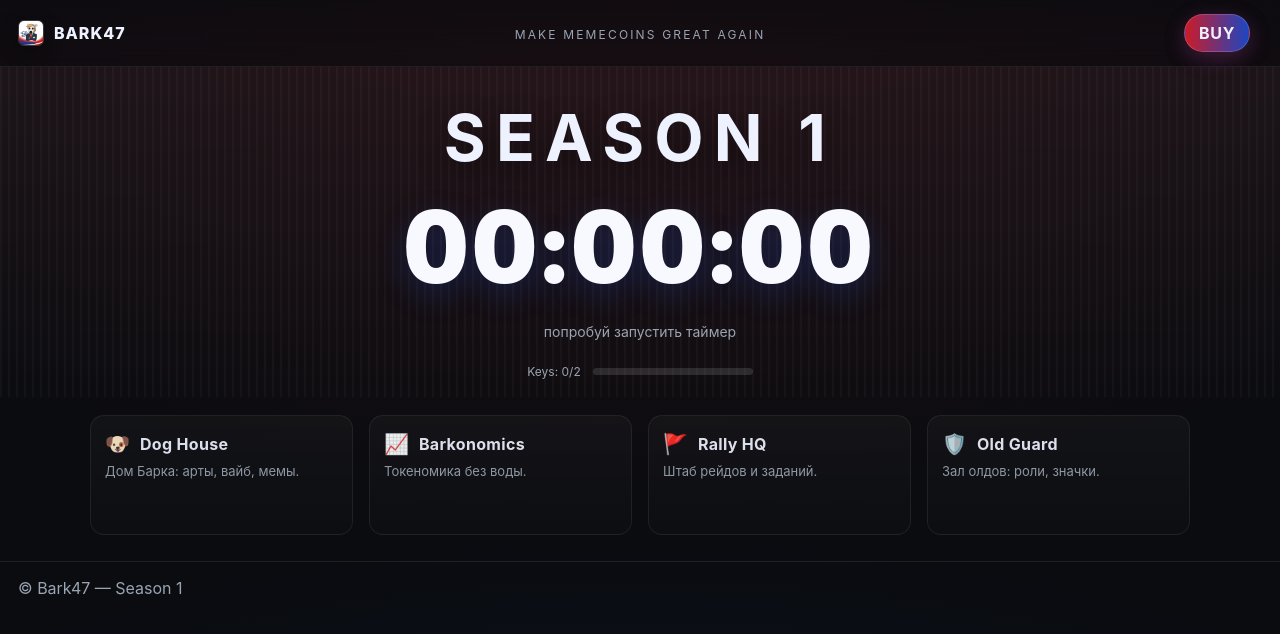
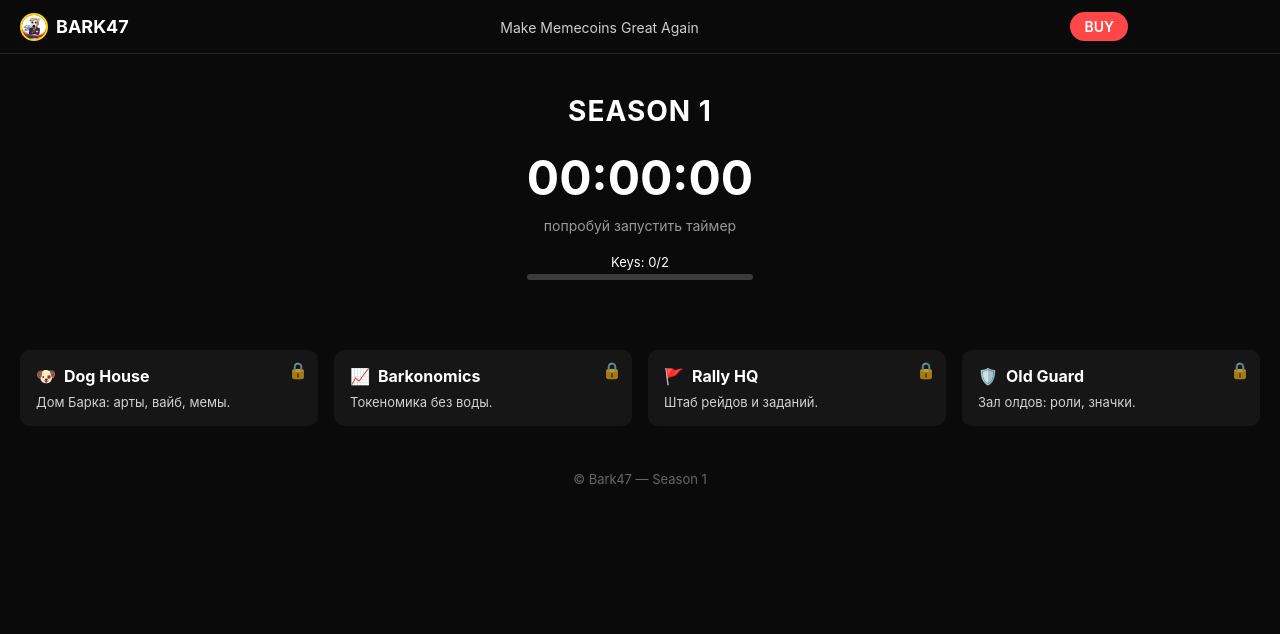
Before and after one commit to p1at0/bark47test, a plain HTML site: page index.html in a window 1280 px wide. Drawn offline with Linux system fonts and the light colour scheme; a script that the page names is missing.

Commit message:
Update styles.css

```diff
--- a/styles.css
+++ b/styles.css
@@ -1,91 +1,262 @@
-/* Base */
-*{box-sizing:border-box}
-html,body{height:100%;margin:0}
-:root{
-  --bg:#0a0c10; --fg:#eef2ff; --muted:#9aa4b2; --line:rgba(255,255,255,.08);
-  --accent1:#e21e2b; --accent2:#1d4ed8; --gold:#f5a623
-}
-body{
-  font-family:-apple-system,BlinkMacSystemFont,"Segoe UI",Inter,Roboto,Ubuntu,"Helvetica Neue",Arial,"Noto Sans",sans-serif;
-  color:var(--fg);
-  background:
-    radial-gradient(1200px 600px at 50% -80px, rgba(226,30,43,.12), rgba(0,0,0,0)),
-    radial-gradient(1000px 420px at 50% 120%, rgba(29,78,216,.10), rgba(0,0,0,0)),
-    var(--bg);
-}
-.hidden{display:none!important}
-
-/* Nav */
-.nav{
-  display:grid; grid-template-columns:1fr auto 1fr; align-items:center; gap:16px;
-  padding:14px 18px; border-bottom:1px solid var(--line);
-  position:sticky; top:0; backdrop-filter: blur(8px);
-  background:linear-gradient(180deg, rgba(10,12,16,.7), rgba(10,12,16,.4));
-}
-.logo{display:flex;align-items:center;gap:10px;font-weight:800;letter-spacing:.06em}
-.logo-img{width:26px;height:26px;border-radius:6px;object-fit:cover;border:1px solid rgba(255,255,255,.18);box-shadow:0 6px 18px rgba(0,0,0,.35)}
-.logo-text{font-size:16px}
-.slogan{font-size:12px;text-transform:uppercase;letter-spacing:.18em;color:var(--muted)}
-.nav-right{display:flex;align-items:center;gap:12px;justify-self:end}
-.pill{
-  padding:8px 14px;border-radius:999px;font-weight:700;letter-spacing:.04em;
-  border:1px solid rgba(255,255,255,.16);text-decoration:none;color:var(--fg);
-  background:linear-gradient(90deg, rgba(226,30,43,.9), rgba(29,78,216,.9));
-  box-shadow:0 6px 22px rgba(226,30,43,.22), 0 6px 22px rgba(29,78,216,.22);
+/* -------------------
+   Базовые стили
+------------------- */
+* {
+  box-sizing: border-box;
+  margin: 0;
+  padding: 0;
 }
 
-/* User capsule */
-.user{
-  display:flex;align-items:center;gap:8px;padding:2px 6px;border-radius:999px;
-  background:rgba(255,255,255,.06); border:1px solid rgba(255,255,255,.12);
-  max-width:260px; overflow:hidden;
+body {
+  font-family: "Inter", "Arial", sans-serif;
+  background: #0a0a0a;
+  color: #fff;
+  min-height: 100vh;
+  display: flex;
+  flex-direction: column;
 }
-.avatar{
-  width:26px;height:26px;border-radius:50%;object-fit:cover;
-  border:2px solid #d8a901; box-shadow:0 0 0 2px rgba(255,215,0,.25);
-  flex:0 0 auto;
+
+/* -------------------
+   Навбар
+------------------- */
+.nav {
+  display: flex;
+  justify-content: space-between;
+  align-items: center;
+  padding: 12px 20px;
+  border-bottom: 1px solid rgba(255, 255, 255, 0.1);
 }
-.uname{font-size:13px;color:#fff;text-decoration:none;white-space:nowrap;overflow:hidden;text-overflow:ellipsis;max-width:170px}
-.logout{background:transparent;border:0;color:#aeb5c6;font-size:16px;cursor:pointer;padding:0 4px;border-radius:6px;flex:0 0 auto}
-.logout:hover{color:#fff;background:rgba(255,255,255,.12)}
-.tg-login{min-width:0}
-.tg-login iframe{border-radius:999px}
 
-/* Hero */
-.hero{display:grid;place-items:center;padding:32px 18px 18px;background:
-  repeating-linear-gradient(90deg, rgba(255,255,255,.03) 0 2px, transparent 2px 8px),
-  linear-gradient(180deg, rgba(255,255,255,.03), rgba(255,255,255,0))}
-.hero-inner{display:grid;place-items:center;gap:10px}
-.season{margin:0;font-size:clamp(28px,7vw,64px);letter-spacing:.16em;text-transform:uppercase;text-shadow:0 10px 30px rgba(0,0,0,.4)}
-.timer{font-variant-numeric:tabular-nums;font-feature-settings:"tnum";font-weight:900;font-size:clamp(44px,10vw,100px);letter-spacing:.04em;color:#f7f9ff;text-shadow:0 10px 30px rgba(29,78,216,.25)}
-.subtitle{color:var(--muted);font-size:14px;cursor:pointer;user-select:none;padding:6px 10px;border-radius:8px;transition:background 200ms ease,color 200ms ease}
-.subtitle:hover,.subtitle:focus{outline:none;background:rgba(255,255,255,.06);color:#fff}
-.progress-wrap{display:flex;align-items:center;gap:12px;margin-top:8px}
-.keys{font-size:12px;color:var(--muted)}
-.bar{width:160px;height:7px;background:rgba(255,255,255,.12);border-radius:8px;overflow:hidden}
-.fill{height:100%;background:linear-gradient(90deg,var(--accent2),var(--accent1),var(--gold));transition:width 260ms ease}
+.logo {
+  display: flex;
+  align-items: center;
+  gap: 8px;
+}
+.logo-img {
+  width: 28px;
+  height: 28px;
+  border-radius: 50%;
+  border: 2px solid gold;
+  object-fit: cover;
+}
+.logo-text {
+  font-weight: 700;
+  font-size: 18px;
+}
 
-/* Grid */
-.grid{display:grid;grid-template-columns:repeat(4,minmax(0,1fr));gap:16px;width:min(1100px,92vw);margin:18px auto 26px}
-@media(max-width:900px){.grid{grid-template-columns:repeat(2,minmax(0,1fr))}}
-.card{position:relative;padding:16px 14px;border-radius:14px;border:1px solid var(--line);background:linear-gradient(180deg, rgba(255,255,255,.03), rgba(255,255,255,.01));transition:transform .12s ease,border-color .2s ease,background .2s ease;min-height:120px}
-.card .card-hd{display:flex;align-items:center;gap:10px;margin-bottom:6px}
-.card .emj{font-size:20px}
-.card h3{margin:0;font-size:16px;letter-spacing:.02em}
-.card p{margin:0;color:var(--muted);font-size:13px;line-height:1.4}
-.card:hover{border-color:rgba(255,255,255,.18);background:rgba(255,255,255,.06)}
-.locked{cursor:not-allowed;opacity:.92}
-.card.shake{animation:shake 380ms cubic-bezier(.36,.07,.19,.97) both}
-@keyframes shake{10%,90%{transform:translateX(-1px)}20%,80%{transform:translateX(2px)}30%,50%,70%{transform:translateX(-4px)}40%,60%{transform:translateX(4px)}}
-.card::after{content:attr(data-tooltip);position:absolute;left:12px;bottom:12px;font-size:11px;color:#a7aebf;opacity:0;transform:translateY(6px);transition:200ms ease;pointer-events:none}
-.card:hover::after{opacity:1;transform:translateY(0)}
+.slogan {
+  font-size: 14px;
+  opacity: 0.8;
+}
 
-/* Footer */
-.foot{border-top:1px solid var(--line);display:flex;align-items:center;justify-content:space-between;padding:16px 18px;color:var(--muted)}
+.nav-right {
+  display: flex;
+  align-items: center;
+  gap: 12px;
+}
 
-/* Toast */
-.toast{position:fixed;left:50%;bottom:24px;transform:translateX(-50%) translateY(80px);
-  background:rgba(13,15,18,.96);color:#e9eaee;border:1px solid rgba(255,255,255,.08);
-  padding:10px 14px;border-radius:12px;font-size:14px;box-shadow:0 10px 30px rgba(0,0,0,.25);
-  opacity:0;transition:transform 260ms ease,opacity 260ms ease;z-index:100}
-.toast.show{opacity:1;transform:translateX(-50%) translateY(0)}
+.pill {
+  background: #ff4747;
+  color: #fff;
+  text-decoration: none;
+  padding: 6px 14px;
+  border-radius: 20px;
+  font-weight: 600;
+  font-size: 14px;
+  transition: background 0.2s;
+}
+.pill:hover {
+  background: #ff3030;
+}
+
+/* -------------------
+   Telegram User
+------------------- */
+.user {
+  display: flex;
+  align-items: center;
+  gap: 8px;
+  background: rgba(255, 255, 255, 0.08);
+  padding: 4px 10px;
+  border-radius: 20px;
+}
+
+.user.hidden {
+  display: none;
+}
+
+.avatar {
+  width: 26px;
+  height: 26px;
+  border-radius: 50%;
+  border: 2px solid gold;
+  object-fit: cover;
+}
+
+.uname {
+  font-size: 14px;
+  color: #fff;
+  text-decoration: none;
+}
+.uname:hover {
+  text-decoration: underline;
+}
+
+.logout {
+  background: transparent;
+  border: none;
+  color: #bbb;
+  font-size: 18px;
+  cursor: pointer;
+  line-height: 1;
+}
+.logout:hover {
+  color: #fff;
+}
+
+.tg-login {
+  min-width: 120px;
+}
+
+/* -------------------
+   Hero / Таймер
+------------------- */
+.hero {
+  flex: 1;
+  display: flex;
+  align-items: center;
+  justify-content: center;
+  text-align: center;
+  padding: 40px 20px;
+}
+
+.hero-inner {
+  max-width: 500px;
+}
+
+.season {
+  font-size: 28px;
+  margin-bottom: 20px;
+  letter-spacing: 1px;
+}
+
+.timer {
+  font-size: 48px;
+  font-weight: 700;
+  margin-bottom: 10px;
+}
+
+.subtitle {
+  font-size: 14px;
+  color: #999;
+  cursor: pointer;
+  margin-bottom: 20px;
+}
+.subtitle:hover {
+  color: #fff;
+}
+
+/* -------------------
+   Прогресс-бар ключей
+------------------- */
+.progress-wrap {
+  margin: 12px auto 0;
+  max-width: 300px;
+}
+.keys {
+  font-size: 13px;
+  display: block;
+  margin-bottom: 4px;
+  text-align: center;
+}
+.bar {
+  width: 100%;
+  height: 6px;
+  background: rgba(255, 255, 255, 0.2);
+  border-radius: 3px;
+  overflow: hidden;
+}
+.fill {
+  height: 100%;
+  background: linear-gradient(90deg, #ff4747, gold);
+  width: 0%;
+  transition: width 0.3s;
+}
+
+/* -------------------
+   Карточки / Grid
+------------------- */
+.grid {
+  display: grid;
+  grid-template-columns: repeat(auto-fit, minmax(220px, 1fr));
+  gap: 16px;
+  padding: 30px 20px;
+}
+
+.card {
+  background: rgba(255, 255, 255, 0.05);
+  border-radius: 10px;
+  padding: 16px;
+  cursor: not-allowed;
+  position: relative;
+  transition: transform 0.2s;
+}
+.card:hover {
+  transform: translateY(-2px);
+}
+
+.card-hd {
+  display: flex;
+  align-items: center;
+  gap: 8px;
+  margin-bottom: 8px;
+}
+.card-hd h3 {
+  font-size: 16px;
+}
+
+.card.locked::after {
+  content: "🔒";
+  position: absolute;
+  top: 10px;
+  right: 10px;
+  opacity: 0.7;
+  font-size: 16px;
+}
+
+.card p {
+  font-size: 13px;
+  opacity: 0.8;
+}
+
+/* -------------------
+   Footer
+------------------- */
+.foot {
+  padding: 15px 20px;
+  text-align: center;
+  font-size: 13px;
+  color: #666;
+}
+
+/* -------------------
+   Toast
+------------------- */
+.toast {
+  position: fixed;
+  bottom: 30px;
+  left: 50%;
+  transform: translateX(-50%);
+  background: rgba(0, 0, 0, 0.9);
+  color: #fff;
+  padding: 8px 14px;
+  border-radius: 6px;
+  opacity: 0;
+  transition: opacity 0.3s;
+  font-size: 14px;
+  pointer-events: none;
+  z-index: 1000;
+}
+.toast.show {
+  opacity: 1;
+}
```
